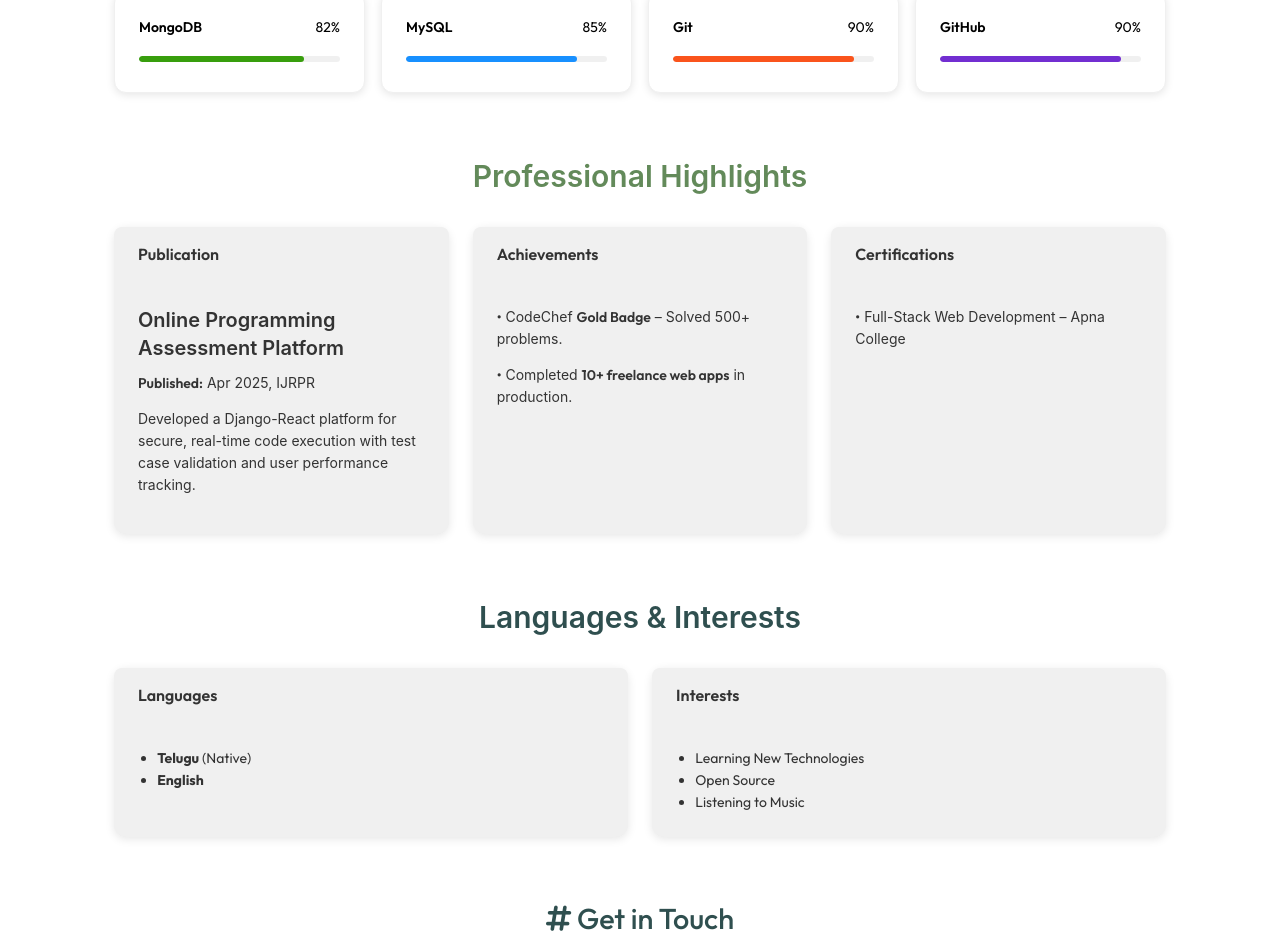
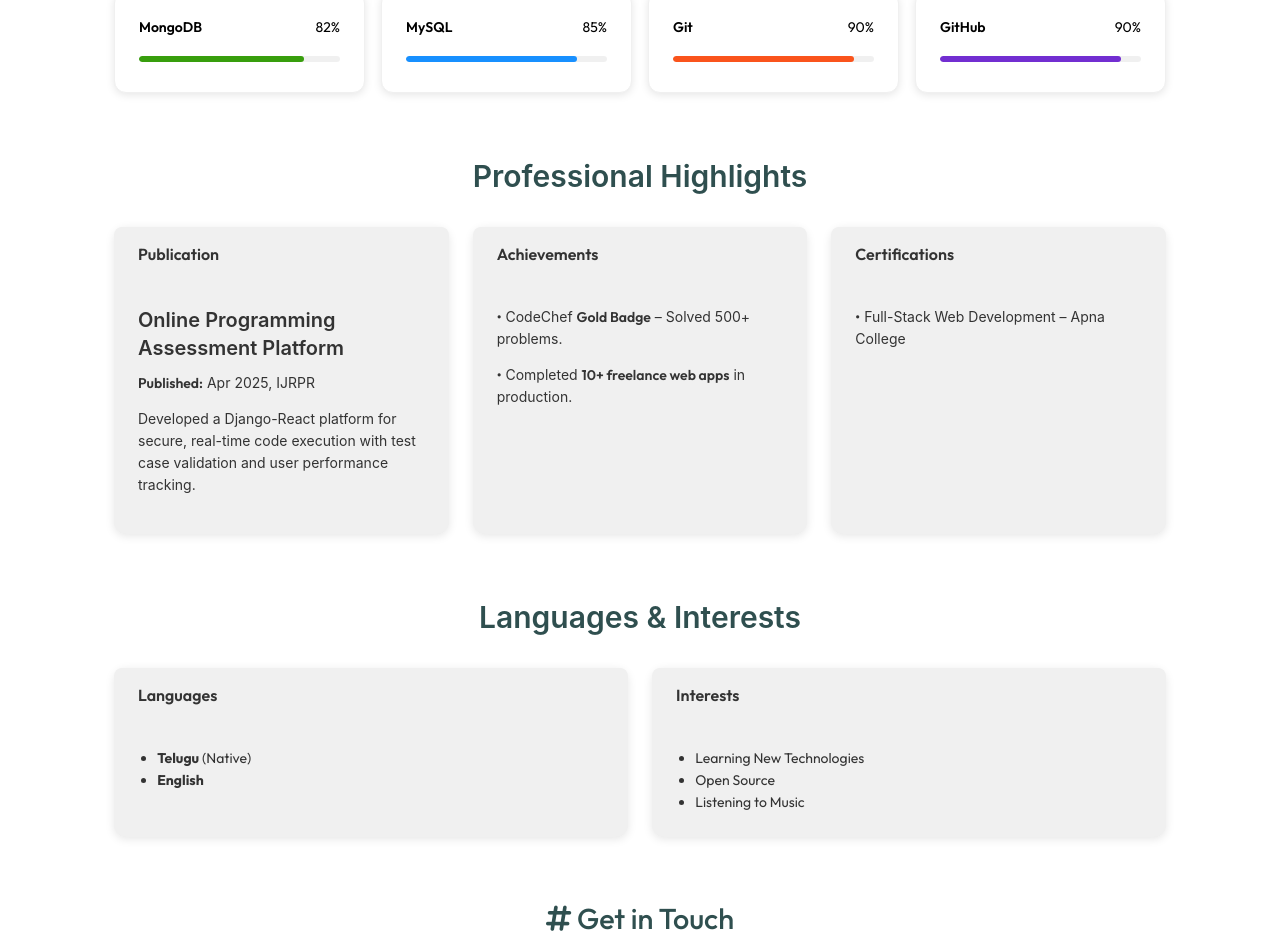
Before and after one commit to sathwikpedapati/portfolio, a React (Create React App) app: page / in a window 1280 px wide. Shown: the part 2859-3811 px from the top of the page. Built offline with nearby package versions, Linux system fonts and the light colour scheme.

Commit message:
Update Achievements.js

```diff
--- a/src/components/Achievements.js
+++ b/src/components/Achievements.js
@@ -14,7 +14,7 @@ const Achievements = ({ theme }) => {
 
   return (
     <div style={{ padding: '2rem', background: 'transparent', color: textColor }}>
-      <Title level={2} style={{ textAlign: 'center', color: 'rgb(99, 138, 90)' }}>
+      <Title level={2} style={{ textAlign: 'center', color: 'rgb(47, 79, 79)' }}>
         Professional Highlights
       </Title>
 
```
